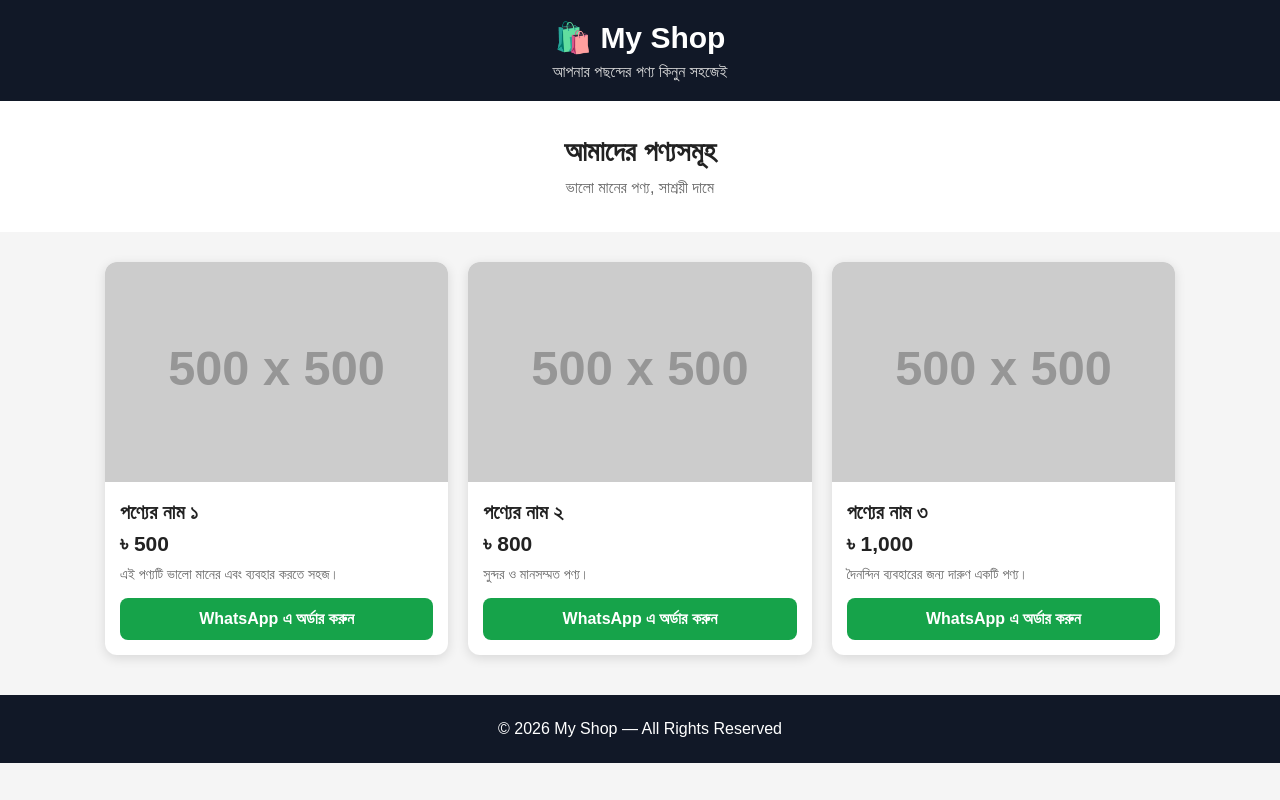
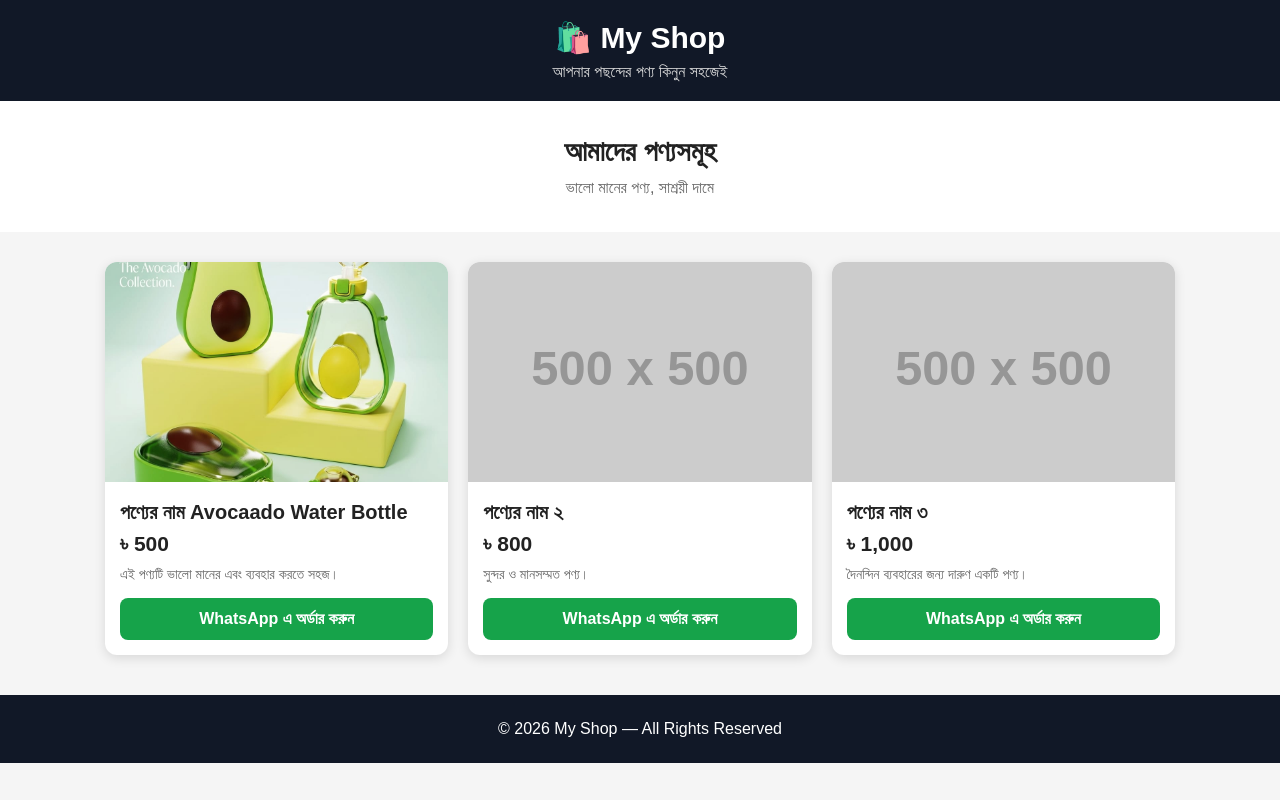
Before and after one commit to ovi29598-dev/my-shop, a plain HTML site: page index.html in a window 1280 px wide. Drawn offline with Linux system fonts and the light colour scheme; placeholder pictures from the web are drawn by us.

Commit message:
Update index.html

```diff
--- a/index.html
+++ b/index.html
@@ -134,10 +134,10 @@
 
     <!-- Product 1 -->
     <div class="product">
-      <img src="https://via.placeholder.com/500x500?text=Product+1">
+      <img src=https://github.com/ovi29598-dev/my-shop/blob/main/WhatsApp%20Image%202026-09-13%20at%207.27.29%20AM%20(1).jpeg>
 
       <div class="product-info">
-        <h3>পণ্যের নাম ১</h3>
+        <h3>পণ্যের নাম Avocaado Water Bottle</h3>
 
         <div class="price">৳ 500</div>
 
```
